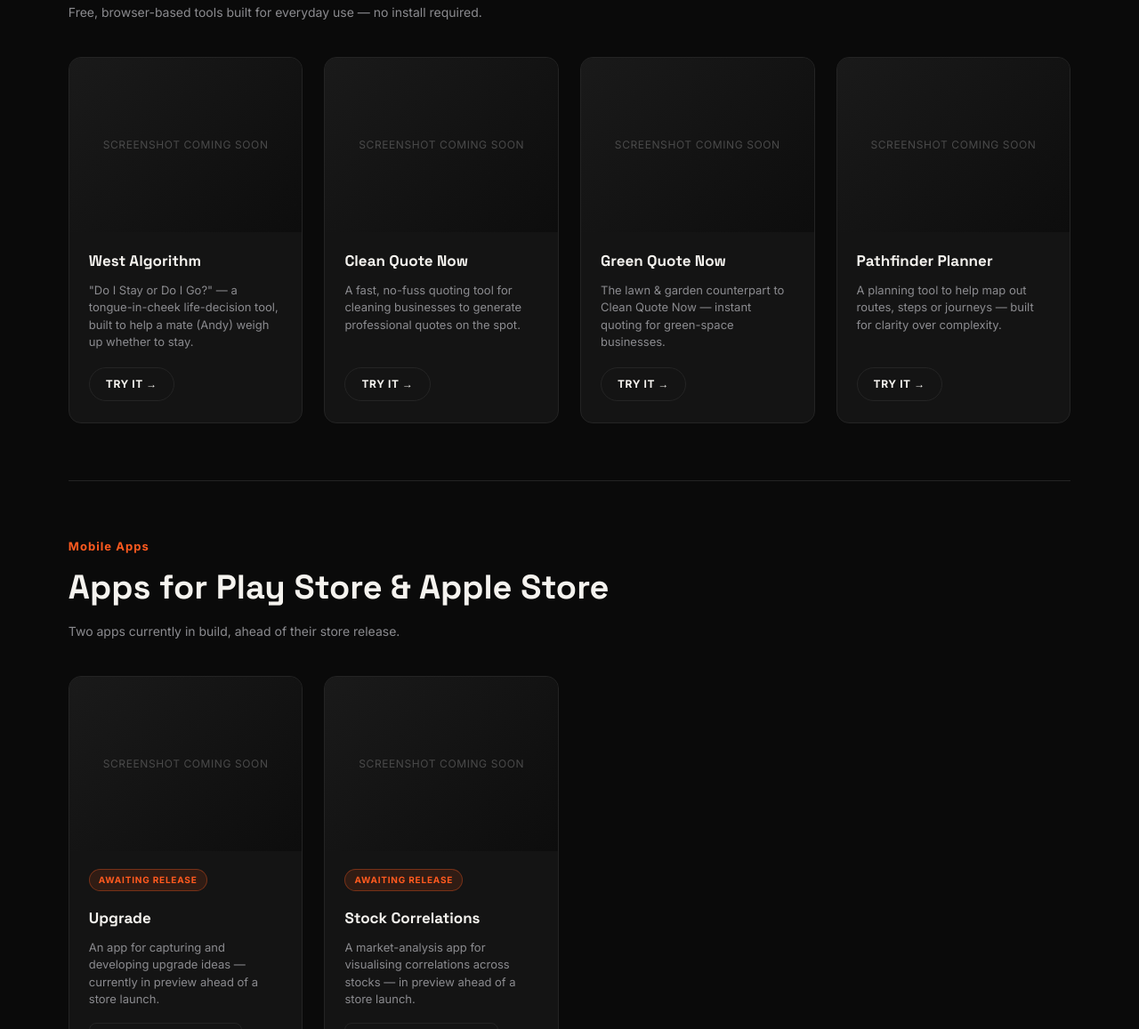
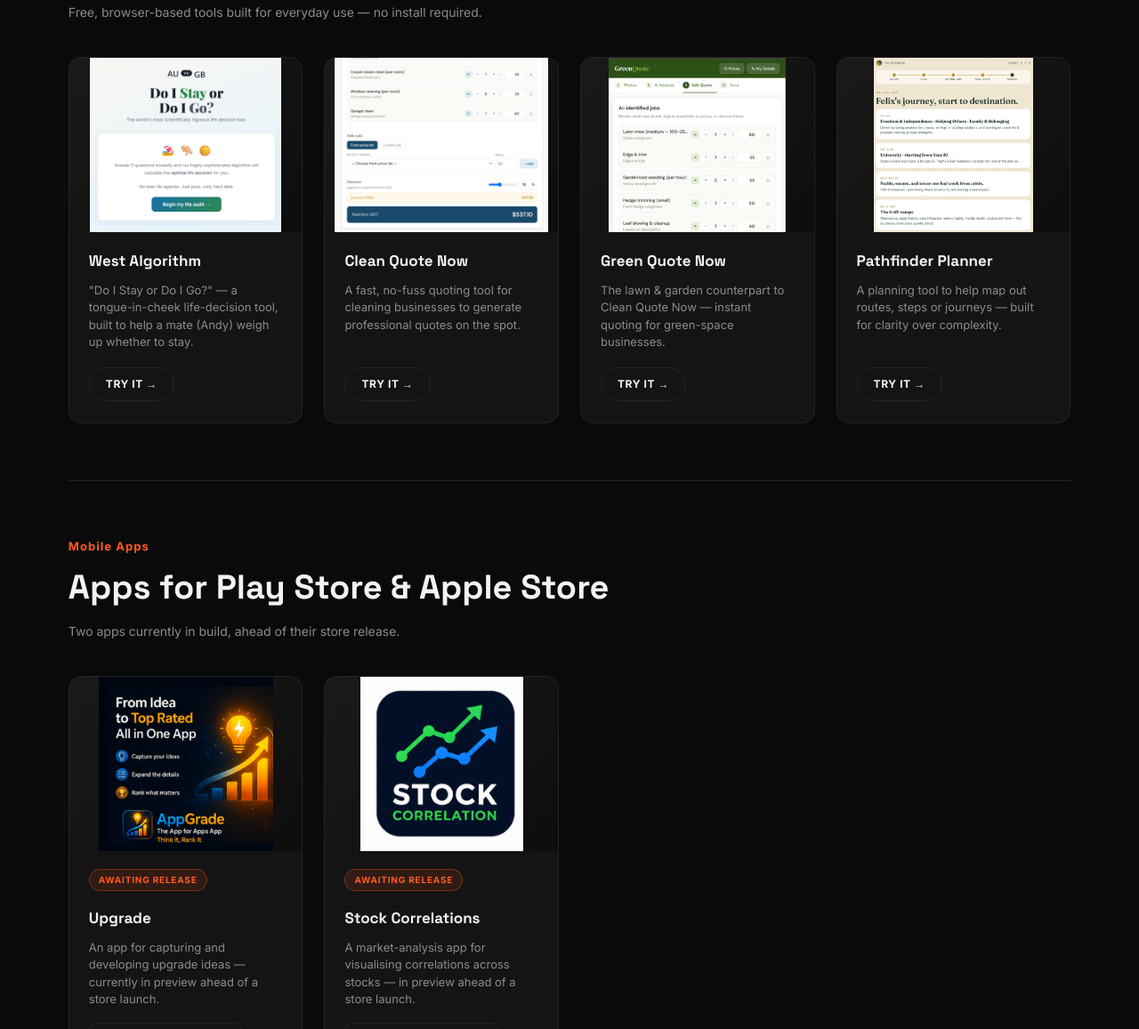
Before and after one commit to thedanielwest-crypto/westeffects, a plain HTML site: page westworks/index.html in a window 1280 px wide. Shown: the part 726-1883 px from the top of the page at 89% size. Drawn offline with Linux system fonts and the light colour scheme.

Commit message:
Update index.html

```diff
--- a/westworks/index.html
+++ b/westworks/index.html
@@ -73,7 +73,7 @@
     aspect-ratio:4/3; background:linear-gradient(135deg,#1a1a1a,#0d0d0d);
     display:flex; align-items:center; justify-content:center; position:relative; overflow:hidden;
   }
-  .app-shot img{width:100%; height:100%; object-fit:cover; object-position:top;}
+  .app-shot img{width:100%; height:100%; object-fit:contain; object-position:center;}
   .app-shot .placeholder{
     color:#4a4a4a; font-size:12px; text-align:center; padding:20px; letter-spacing:.05em; text-transform:uppercase;
   }
@@ -129,7 +129,7 @@
   <div class="app-grid">
 
     <div class="app-card">
-      <div class="app-shot"><div class="placeholder">Screenshot coming soon</div></div>
+      <div class="app-shot"><img src="assets/Stay%20or%20Go.png" alt="Do I Stay or Do I Go? life-decision tool screenshot"></div>
       <div class="app-body">
         <h3>West Algorithm</h3>
         <p>"Do I Stay or Do I Go?" — a tongue-in-cheek life-decision tool, built to help a mate (Andy) weigh up whether to stay.</p>
@@ -138,7 +138,7 @@
     </div>
 
     <div class="app-card">
-      <div class="app-shot"><div class="placeholder">Screenshot coming soon</div></div>
+      <div class="app-shot"><img src="assets/Clean%20Quote.png" alt="Clean Quote Now quoting tool screenshot"></div>
       <div class="app-body">
         <h3>Clean Quote Now</h3>
         <p>A fast, no-fuss quoting tool for cleaning businesses to generate professional quotes on the spot.</p>
@@ -147,7 +147,7 @@
     </div>
 
     <div class="app-card">
-      <div class="app-shot"><div class="placeholder">Screenshot coming soon</div></div>
+      <div class="app-shot"><img src="assets/Green%20Quote.png" alt="Green Quote Now quoting tool screenshot"></div>
       <div class="app-body">
         <h3>Green Quote Now</h3>
         <p>The lawn &amp; garden counterpart to Clean Quote Now — instant quoting for green-space businesses.</p>
@@ -156,7 +156,7 @@
     </div>
 
     <div class="app-card">
-      <div class="app-shot"><div class="placeholder">Screenshot coming soon</div></div>
+      <div class="app-shot"><img src="assets/Pathway.png" alt="Pathfinder Planner journey mapping tool screenshot"></div>
       <div class="app-body">
         <h3>Pathfinder Planner</h3>
         <p>A planning tool to help map out routes, steps or journeys — built for clarity over complexity.</p>
@@ -178,7 +178,7 @@
   <div class="app-grid">
 
     <div class="app-card">
-      <div class="app-shot"><div class="placeholder">Screenshot coming soon</div></div>
+      <div class="app-shot"><img src="assets/AppGrade_Social_Advertising_Post_1080x1080.png" alt="AppGrade app advertisement graphic"></div>
       <div class="app-body">
         <span class="badge">Awaiting Release</span>
         <h3>Upgrade</h3>
@@ -189,7 +189,7 @@
     </div>
 
     <div class="app-card">
-      <div class="app-shot"><div class="placeholder">Screenshot coming soon</div></div>
+      <div class="app-shot"><img src="assets/Stock%20Correlation.png" alt="Stock Correlations app logo"></div>
       <div class="app-body">
         <span class="badge">Awaiting Release</span>
         <h3>Stock Correlations</h3>
```
